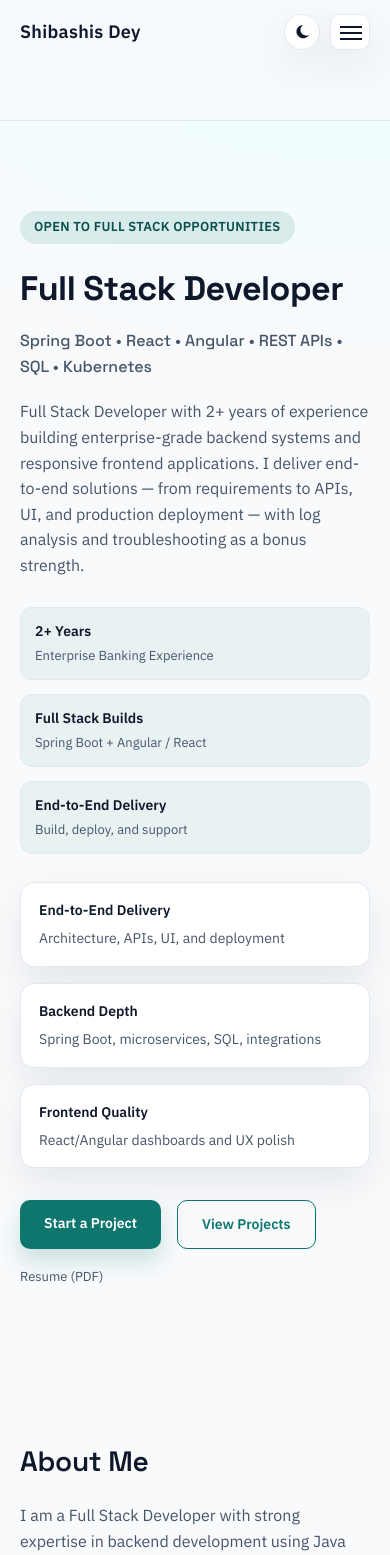
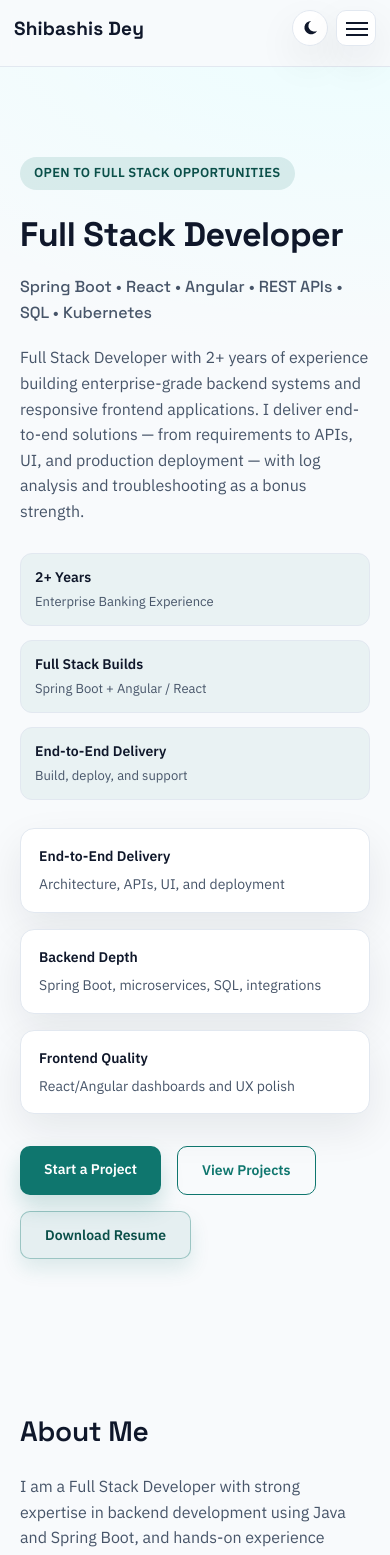
Before and after one commit to shibashisdey/shibashisdey.github.io, a React (Vite) app: page / in a window 390 px wide. Shown: the top 1555 px of the page. Built offline with nearby package versions, Linux system fonts and the light colour scheme.

Commit message:
Deploy portfolio via docs folder-fixed

```diff
--- a/src/components/Hero.css
+++ b/src/components/Hero.css
@@ -138,19 +138,18 @@
   box-shadow: 0 18px 30px rgba(15, 118, 110, 0.18);
 }
 
-.hero-resume {
-  display: inline-block;
-  margin-top: 18px;
-  font-size: 13px;
-  color: var(--muted);
-  text-decoration: none;
-  border-bottom: 1px solid transparent;
-  transition: all 0.2s ease;
+.resume-btn {
+  border-color: rgba(15, 118, 110, 0.35);
+  color: var(--accent-strong);
+  background: rgba(15, 118, 110, 0.08);
+  box-shadow: 0 10px 20px rgba(15, 118, 110, 0.12);
 }
 
-.hero-resume:hover {
-  color: var(--ink);
-  border-bottom: 1px solid var(--ink);
+.resume-btn:hover {
+  background-color: var(--accent-strong);
+  color: #fff;
+  border-color: var(--accent-strong);
+  box-shadow: 0 18px 30px rgba(15, 118, 110, 0.26);
 }
 
 @media (max-width: 768px) {
--- a/src/components/Hero.jsx
+++ b/src/components/Hero.jsx
@@ -62,16 +62,11 @@ const Hero = () => {
           <a href="#projects" className="secondary-btn">
             View Projects
           </a>
+
+          <a href="/resume.pdf" className="secondary-btn resume-btn" download>
+            Download Resume
+          </a>
         </div>
-
-        <a
-          href="/resume.pdf"
-          className="hero-resume"
-          target="_blank"
-          rel="noopener noreferrer"
-        >
-          Resume (PDF)
-        </a>
       </div>
     </section>
   );
--- a/src/components/Navbar.css
+++ b/src/components/Navbar.css
@@ -23,11 +23,18 @@
 }
 
 .logo {
-  font-size: 18px;
-  font-weight: 600;
-  letter-spacing: 0.3px;
+  font-family: "Space Grotesk", "IBM Plex Sans", "Segoe UI", sans-serif;
+  font-size: 23px;
+  font-weight: 800;
+  letter-spacing: 0.15px;
+  line-height: 1;
   color: var(--ink);
   cursor: pointer;
+  text-wrap: balance;
+}
+
+[data-theme="dark"] .logo {
+  color: #f1f5f9;
 }
 
 .nav-links {
@@ -155,15 +162,19 @@
   .navbar-container {
     flex-wrap: wrap;
     align-items: center;
+    padding: 10px 14px;
+    gap: 10px;
   }
 
   .logo {
     order: 1;
+    font-size: 19px;
   }
 
   .nav-actions {
     order: 2;
     margin-left: auto;
+    gap: 8px;
   }
 
   .nav-links {
@@ -171,9 +182,9 @@
     width: 100%;
     flex-direction: column;
     gap: 12px;
-    margin-top: 10px;
-    padding: 14px;
-    border: 1px solid var(--border);
+    margin-top: 0;
+    padding: 0;
+    border: 0;
     border-radius: 14px;
     background: rgba(255, 255, 255, 0.98);
     box-shadow: var(--shadow);
@@ -188,6 +199,9 @@
     max-height: 320px;
     opacity: 1;
     transform: translateY(0);
+    margin-top: 8px;
+    padding: 12px;
+    border: 1px solid var(--border);
   }
 
   .nav-toggle {
```
Also changed, not shown: 5 other files (tests, documents, lock files or other folders).
